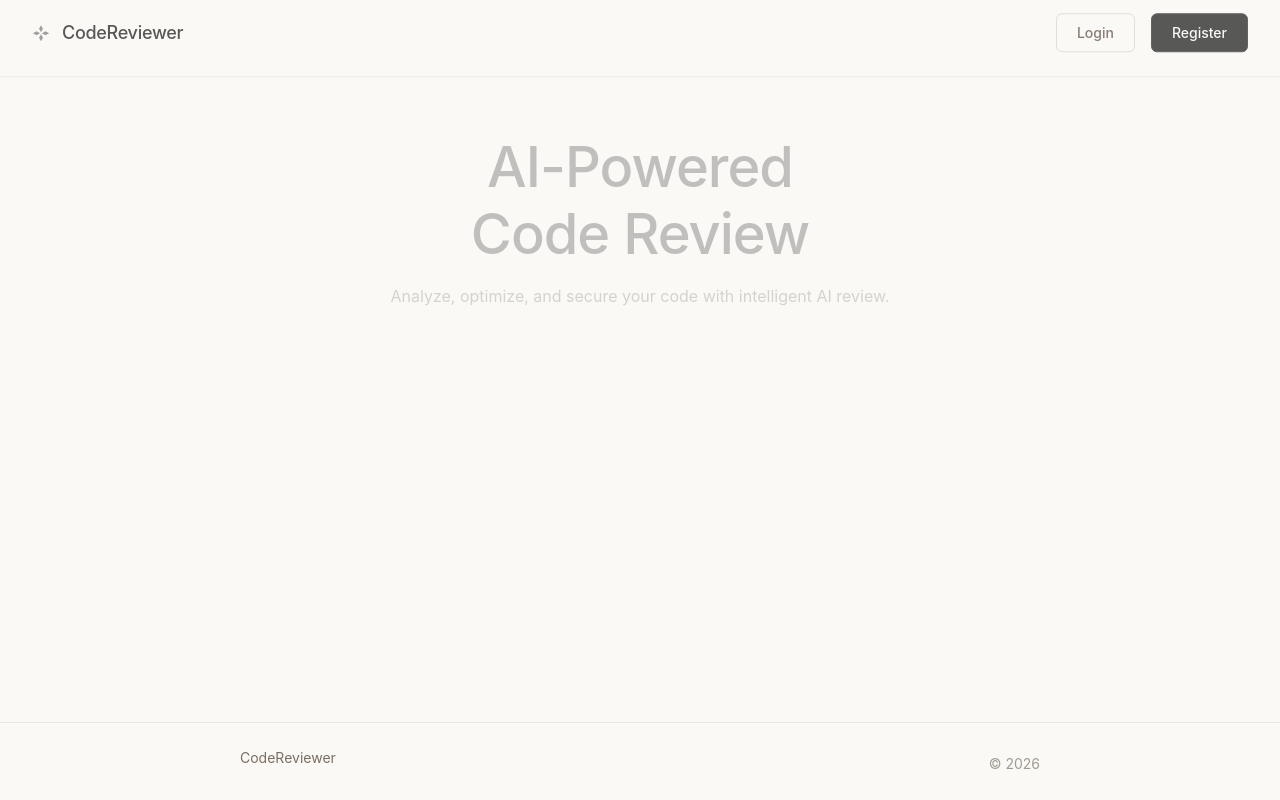
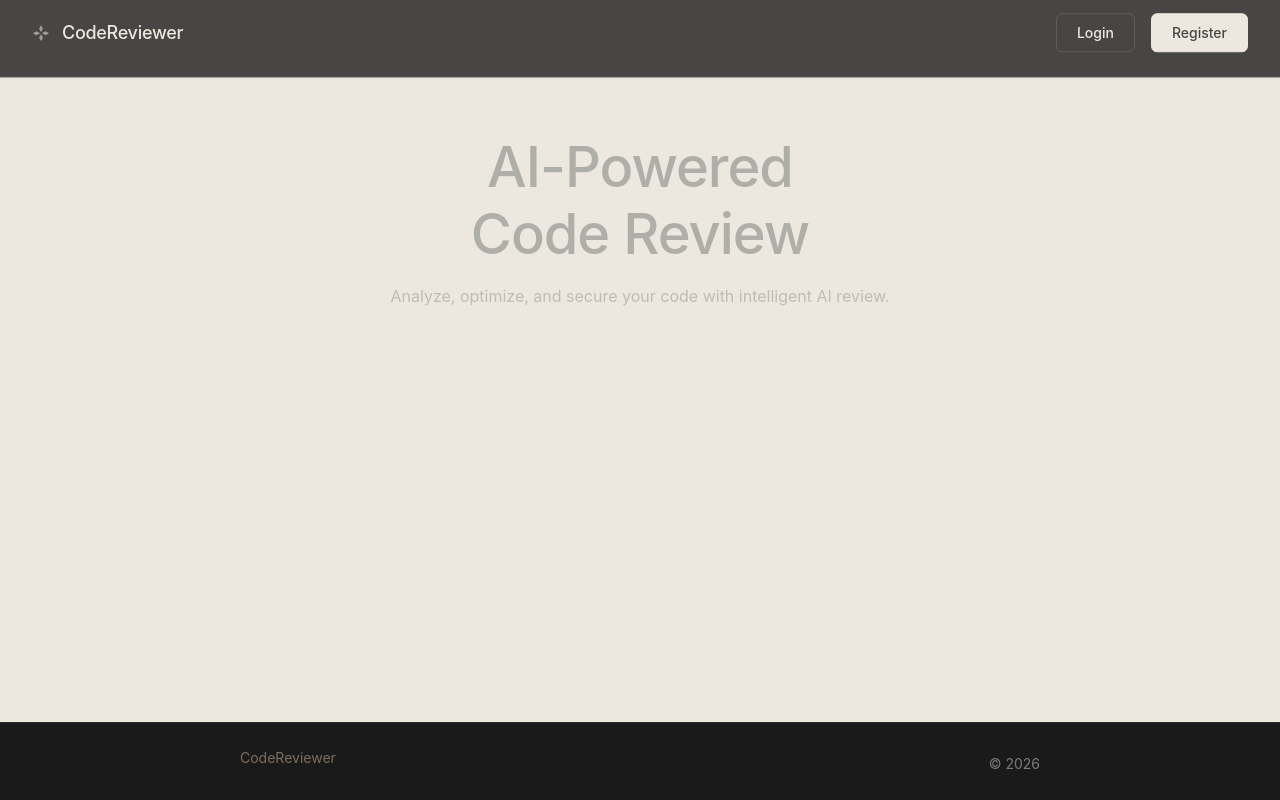
Before and after one commit to Aayushbhandarkar/AI-Code-Review-and-Bug-Detection-System, a React (Vite) app in the folder Frontend/: page / in a window 1280 px wide. Built offline with nearby package versions, Linux system fonts and the light colour scheme.

Commit message:
Update LandingPage.css

```diff
--- a/Frontend/src/pages/LandingPage.css
+++ b/Frontend/src/pages/LandingPage.css
@@ -1,7 +1,7 @@
 .clean-landing-page {
   min-height: 100vh;
-  background: #faf9f6;
-  color: #2c2c2c;
+  background: #ece8e0;
+  color: #1a1a1a;
   display: flex;
   flex-direction: column;
   font-family: -apple-system, BlinkMacSystemFont, 'Segoe UI', Roboto, sans-serif;
@@ -13,8 +13,8 @@
   justify-content: space-between;
   align-items: center;
   padding: 1.5rem 2rem;
-  background: #faf9f6;
-  border-bottom: 1px solid #e8e6e1;
+  background: #1a1a1a;
+  border-bottom: 1px solid #2a2a2a;
 }
 
 .clean-logo {
@@ -26,13 +26,13 @@
 .logo-icon {
   width: 28px;
   height: 28px;
-  color: #8b7355;
+  color: #ece8e0;
 }
 
 .logo-text {
   font-size: 1.125rem;
   font-weight: 500;
-  color: #2c2c2c;
+  color: #ece8e0;
   letter-spacing: -0.3px;
 }
 
@@ -54,25 +54,25 @@
 
 .login-btn {
   background: transparent;
-  color: #6b5b4e;
-  border: 1px solid #ddd8cf;
+  color: #ece8e0;
+  border: 1px solid #3a3a3a;
 }
 
 .login-btn:hover {
-  background: #f5f3ef;
-  color: #2c2c2c;
-  border-color: #c8c1b6;
+  background: #2a2a2a;
+  color: #ffffff;
+  border-color: #4a4a4a;
 }
 
 .register-btn {
-  background: #2c2c2c;
-  color: #faf9f6;
-  border: 1px solid #3a3a3a;
+  background: #ece8e0;
+  color: #1a1a1a;
+  border: 1px solid #ece8e0;
 }
 
 .register-btn:hover {
-  background: #3a3a3a;
-  border-color: #4a4a4a;
+  background: #ffffff;
+  border-color: #ffffff;
 }
 
 /* Main Content */
@@ -82,6 +82,7 @@
   align-items: center;
   justify-content: center;
   padding: 2rem;
+  background: #ece8e0;
 }
 
 .hero-container {
@@ -101,7 +102,7 @@
 .hero-title {
   font-size: 3.5rem;
   font-weight: 500;
-  color: #2c2c2c;
+  color: #1a1a1a;
   margin: 0 0 1rem 0;
   line-height: 1.2;
   letter-spacing: -1px;
@@ -109,7 +110,7 @@
 
 .hero-subtitle {
   font-size: 1rem;
-  color: #7a6e62;
+  color: #4a4a4a;
   margin: 0;
   line-height: 1.5;
   max-width: 500px;
@@ -119,11 +120,11 @@
 .code-preview {
   width: 100%;
   max-width: 600px;
-  background: #ffffff;
+  background: #1a1a1a;
   border-radius: 12px;
   overflow: hidden;
-  border: 1px solid #e8e6e1;
-  box-shadow: 0 2px 8px rgba(0, 0, 0, 0.03);
+  border: 1px solid #2a2a2a;
+  box-shadow: 0 4px 12px rgba(0, 0, 0, 0.1);
 }
 
 .code-header {
@@ -131,8 +132,8 @@
   justify-content: space-between;
   align-items: center;
   padding: 0.75rem 1rem;
-  background: #fefefe;
-  border-bottom: 1px solid #e8e6e1;
+  background: #222222;
+  border-bottom: 1px solid #2a2a2a;
 }
 
 .header-left {
@@ -150,12 +151,12 @@
   width: 10px;
   height: 10px;
   border-radius: 50%;
-  background: #ddd8cf;
+  background: #4a4a4a;
 }
 
 .file-name {
   font-size: 0.875rem;
-  color: #8b8b8b;
+  color: #a0a0a0;
   font-family: 'Fira Code', monospace;
 }
 
@@ -166,16 +167,16 @@
 
 .lang-tag {
   font-size: 0.75rem;
-  color: #8b8b8b;
+  color: #a0a0a0;
   padding: 0.25rem 0.5rem;
-  background: #f5f3ef;
+  background: #2a2a2a;
   border-radius: 4px;
   font-family: 'Fira Code', monospace;
 }
 
 .code-content {
   padding: 1.5rem;
-  background: #ffffff;
+  background: #1a1a1a;
   min-height: 200px;
 }
 
@@ -186,7 +187,7 @@
 }
 
 .code-text {
-  color: #4a4a4a;
+  color: #d4d4d4;
   font-family: 'Fira Code', monospace;
   font-size: 0.875rem;
   line-height: 1.5;
@@ -195,9 +196,9 @@
 
 .cursor {
   display: inline-block;
-  width: 7px;
+  width: 2px;
   height: 14px;
-  background: #8b7355;
+  background: #ece8e0;
   animation: blink 1s infinite;
   margin-left: 2px;
   vertical-align: middle;
@@ -216,8 +217,8 @@
 
 .primary-btn {
   padding: 0.75rem 1.5rem;
-  background: #2c2c2c;
-  color: #faf9f6;
+  background: #1a1a1a;
+  color: #ece8e0;
   border: none;
   border-radius: 8px;
   font-size: 0.875rem;
@@ -228,15 +229,15 @@
 }
 
 .primary-btn:hover {
-  background: #3a3a3a;
+  background: #2a2a2a;
   transform: translateY(-1px);
 }
 
 .secondary-btn {
   padding: 0.75rem 1.5rem;
   background: transparent;
-  color: #6b5b4e;
-  border: 1px solid #ddd8cf;
+  color: #1a1a1a;
+  border: 1px solid #c8c0b0;
   border-radius: 8px;
   font-size: 0.875rem;
   font-weight: 500;
@@ -246,16 +247,16 @@
 }
 
 .secondary-btn:hover {
-  background: #f5f3ef;
-  color: #2c2c2c;
-  border-color: #c8c1b6;
+  background: #1a1a1a;
+  color: #ece8e0;
+  border-color: #1a1a1a;
 }
 
 /* Footer */
 .clean-footer {
   padding: 1.5rem 2rem;
-  background: #faf9f6;
-  border-top: 1px solid #e8e6e1;
+  background: #1a1a1a;
+  border-top: 1px solid #2a2a2a;
 }
 
 .footer-content {
@@ -268,12 +269,12 @@
 
 .footer-text {
   font-size: 0.875rem;
-  color: #a09a92;
+  color: #7a7a7a;
 }
 
 .footer-year {
   font-size: 0.875rem;
-  color: #a09a92;
+  color: #7a7a7a;
 }
 
 /* Responsive */
```
